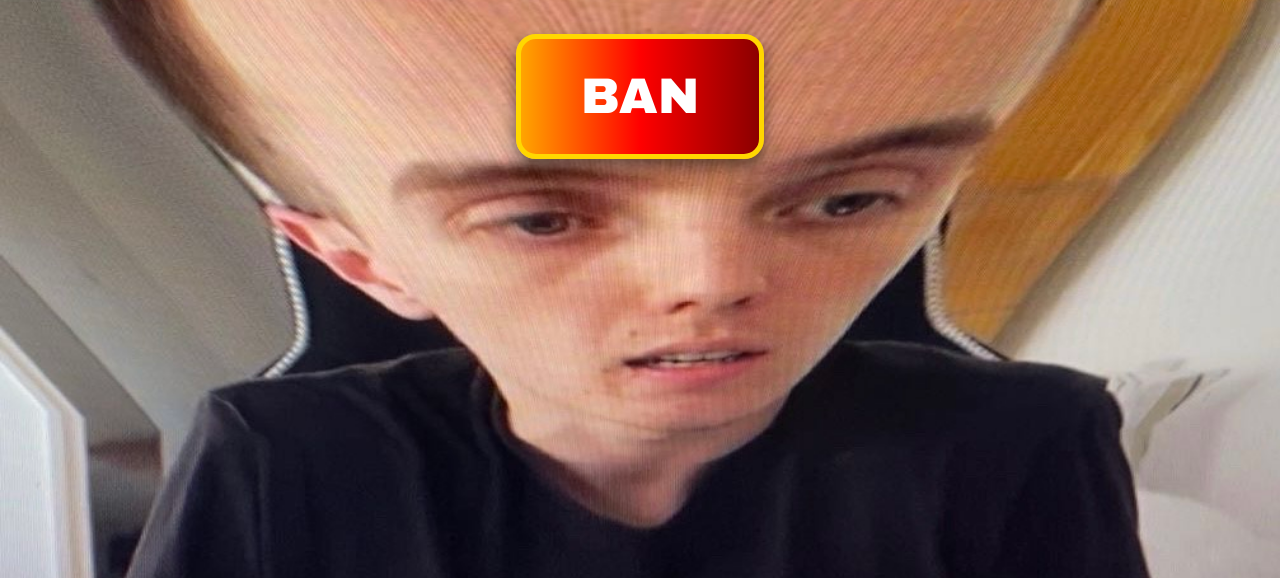
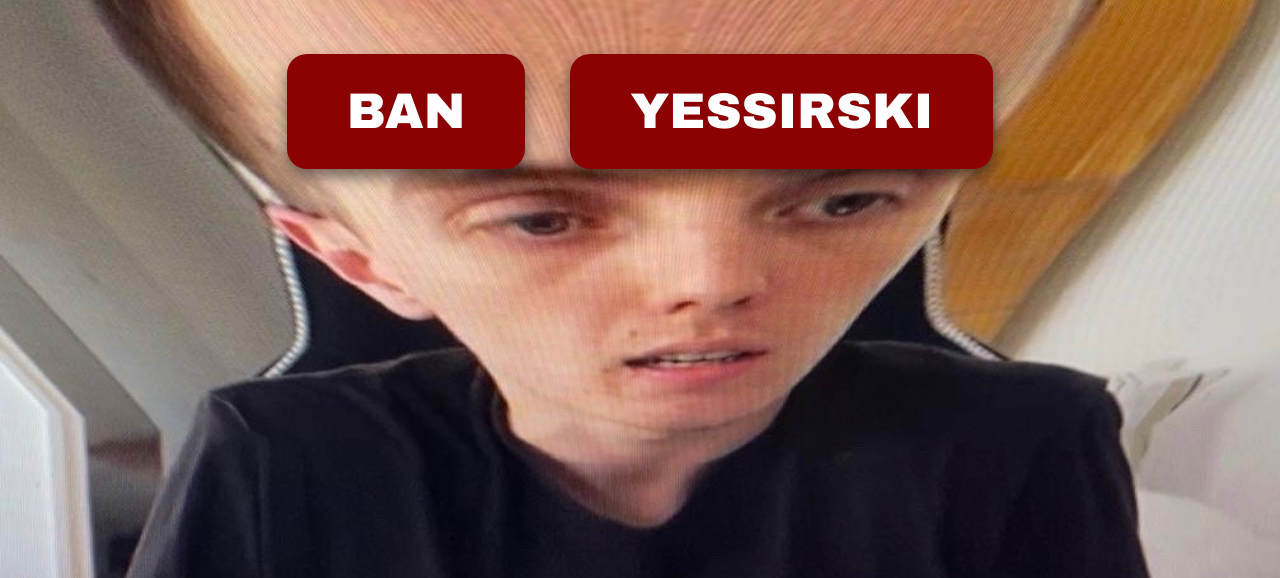
Before and after one commit to lamija9/tata, a plain HTML site: page index.html in a window 1280 px wide. Shown: the part 222-800 px from the top of the page. Drawn offline with Linux system fonts and the light colour scheme.

Commit message:
yessirski

```diff
--- a/index.html
+++ b/index.html
@@ -29,12 +29,19 @@
         <h1> Moj tata je lijep </h1>
         <h2> Moj tata ima velike zaliske </h2>
         <audio id="banSound" src="zalisci.mp3"></audio>
-        <button style="background: linear-gradient(to right, orange, red, darkred); color: white; font-size: 50px; font-family: 'Arial Black', Gadget, sans-serif; padding: 30px 60px; border: 5px solid gold; border-radius: 20px; box-shadow: 0 8px 16px rgba(0, 0, 0, 0.5); cursor: pointer; transition: transform 0.2s, box-shadow 0.2s;"
+        <audio id="yesSound" src="yess.mp3"></audio>
+        <button style="background: darkred; color: white; font-size: 50px; font-family: 'Arial Black', Gadget, sans-serif; padding: 30px 60px; border: none; border-radius: 20px; box-shadow: 0 8px 16px rgba(0, 0, 0, 0.5); cursor: pointer; transition: transform 0.2s, box-shadow 0.2s; margin: 20px;"
                 onmouseover="this.style.transform='scale(1.15)'; this.style.boxShadow='0 10px 20px rgba(0, 0, 0, 0.7)';"
                 onmouseout="this.style.transform='scale(1)'; this.style.boxShadow='0 8px 16px rgba(0, 0, 0, 0.5)';"
                 onclick="document.getElementById('banSound').play();">
             BAN
         </button>
+        <button style="background: darkred; color: white; font-size: 50px; font-family: 'Arial Black', Gadget, sans-serif; padding: 30px 60px; border: none; border-radius: 20px; box-shadow: 0 8px 16px rgba(0, 0, 0, 0.5); cursor: pointer; transition: transform 0.2s, box-shadow 0.2s; margin: 20px;"
+                onmouseover="this.style.transform='scale(1.15)'; this.style.boxShadow='0 10px 20px rgba(0, 0, 0, 0.7)';"
+                onmouseout="this.style.transform='scale(1)'; this.style.boxShadow='0 8px 16px rgba(0, 0, 0, 0.5)';"
+                onclick="document.getElementById('yesSound').play();">
+            YESSIRSKI
+        </button>
 
     </body>
 
```
Also changed, not shown: 1 other file.
